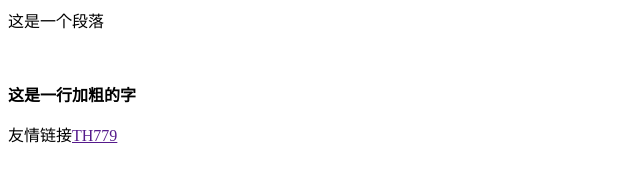
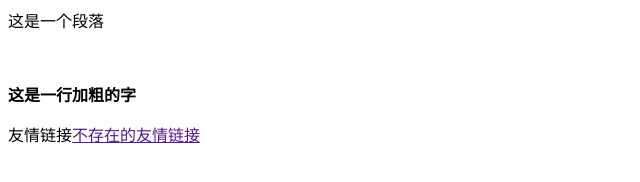
Before and after one commit to Twinkle-qwq/Twinkle-qwq.github.io, a plain HTML site: page index.html in a window 1280 px wide. Shown: the whole page, without its empty margins (0-640 px from the left). Drawn offline with Linux system fonts and the light colour scheme.

Commit message:
Update index.html
Change the name of friendship link

```diff
--- a/index.html
+++ b/index.html
@@ -7,5 +7,5 @@
 <p>这是一个段落</p>
 <br />
 <p><b>这是一行加粗的字</b></p>
-<p>友情链接<a = href="" target=_blank>TH779</a></p>
+<p>友情链接<a = href="" target=_blank>不存在的友情链接</a></p>
 </html>
```
